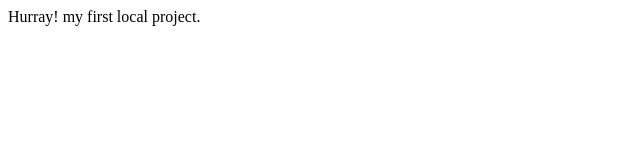
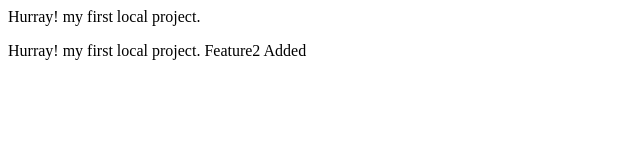
Before and after one commit to schoolflow360/localproject, a plain HTML site: page index.html in a window 1280 px wide. Shown: the whole page, without its empty margins (0-640 px from the left). Drawn offline with Linux system fonts and the light colour scheme.

Commit message:
Feature2 comment

```diff
--- a/index.html
+++ b/index.html
@@ -1 +1,2 @@
 <p>Hurray! my first local project.</p>
+<p>Hurray! my first local project. Feature2 Added</p>
```
